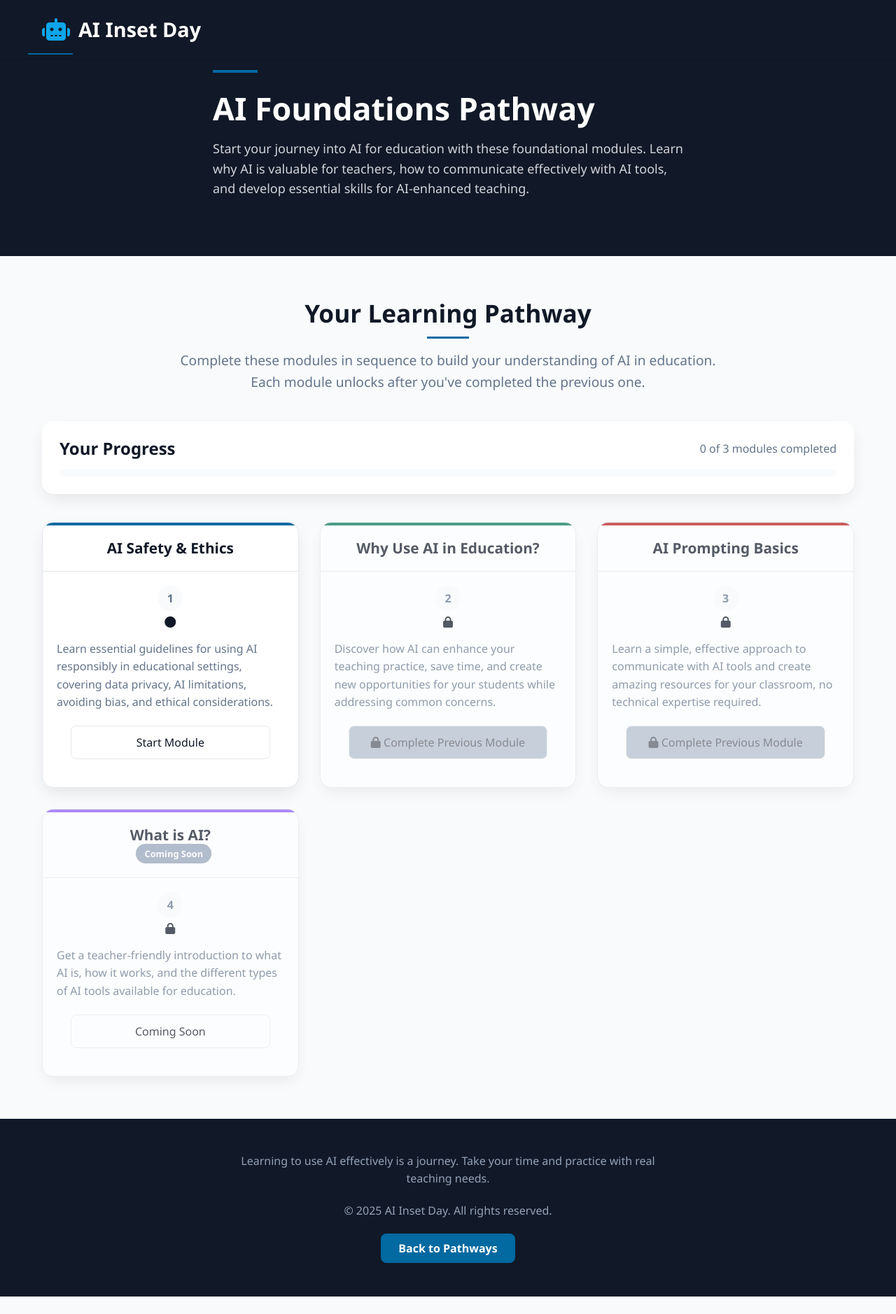
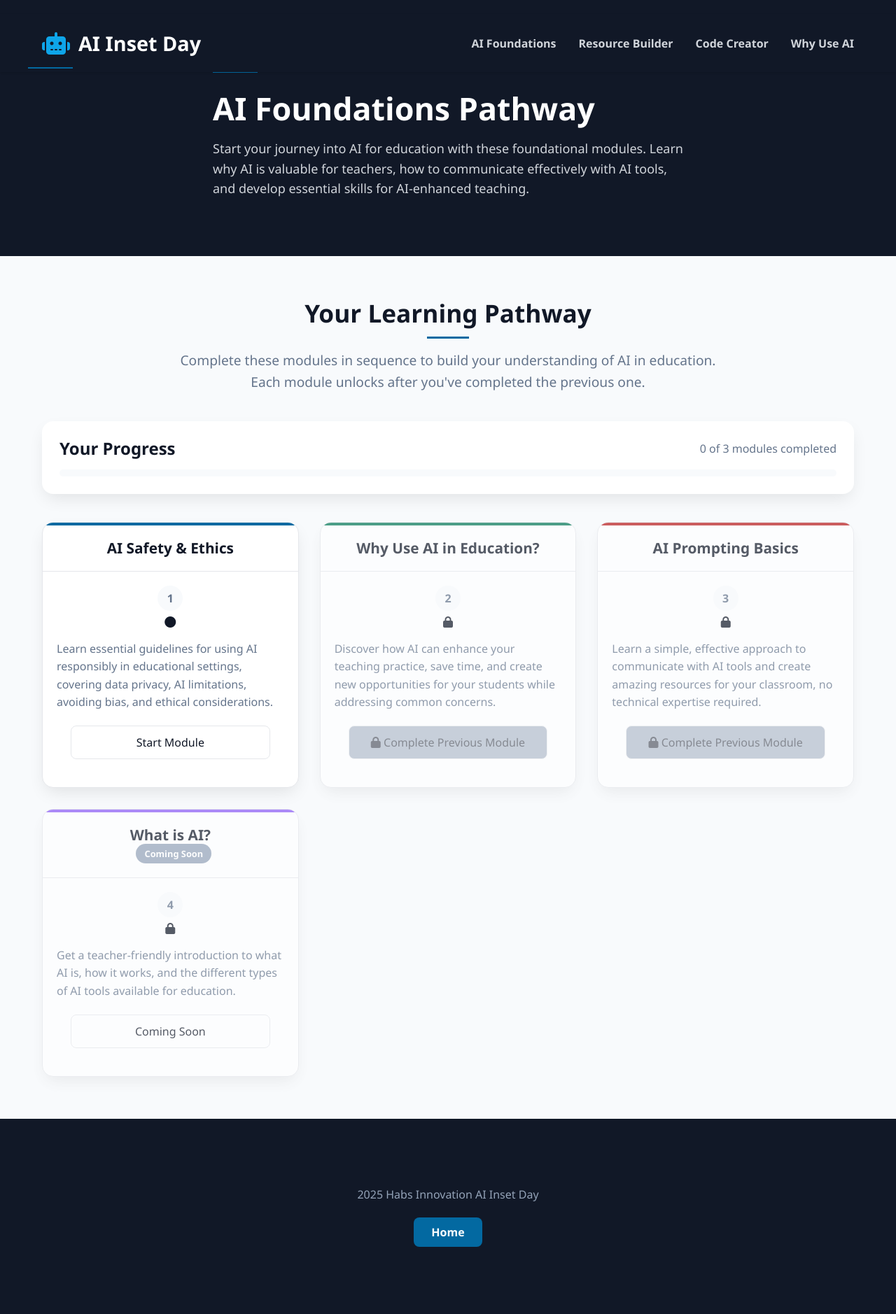
Before and after one commit to redfox8419/habsinset, a plain HTML site: page ai-foundations/index.html in a window 1280 px wide. Shown: the whole page at 70% size. Before the commit the page ends 1853 px from the top, so only its background shows below. Drawn offline with Linux system fonts and the light colour scheme.

Commit message:
header/footer to ai foundations page

```diff
--- a/ai-foundations/index.html
+++ b/ai-foundations/index.html
@@ -153,12 +153,7 @@
 
     <!-- Header -->
     <header>
-        <div class="container header-content">
-            <a href="../index.html" class="logo">
-                <span class="logo-icon"><i class="fas fa-robot"></i></span>
-                <span>AI Inset Day</span>
-            </a>
-        </div>
+        <div id="header-placeholder" data-path="./js/header.js"></div>
     </header>
 
     <!-- Hero Section -->
@@ -208,11 +203,7 @@
 
     <!-- Footer -->
     <footer>
-        <div class="container footer-content">
-            <p>Learning to use AI effectively is a journey. Take your time and practice with real teaching needs.</p>
-            <p>&copy; 2025 AI Inset Day. All rights reserved.</p>
-            <a href="../index.html" class="home-btn">Back to Pathways</a>
-        </div>
+        <div id="footer-placeholder" data-path="./js/footer.js"></div>
     </footer>
 
     <script src="../js/module-progression.js"></script>
@@ -232,5 +223,7 @@
             }
         });
     </script>
+    <script src="../js/header.js"></script>
+    <script src="../js/footer.js"></script>
 </body>
 </html>
```
Also changed, not shown: code-creator/index.html (+1 -5 lines).
